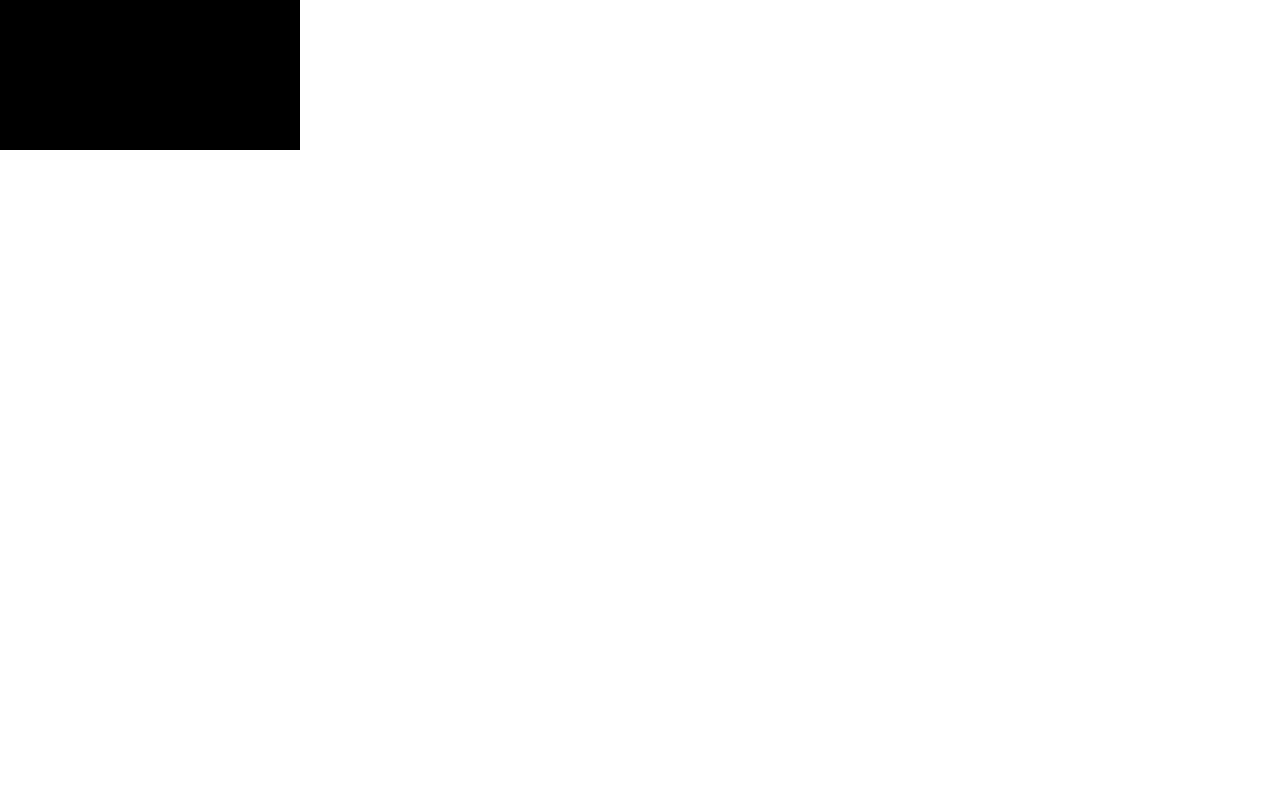
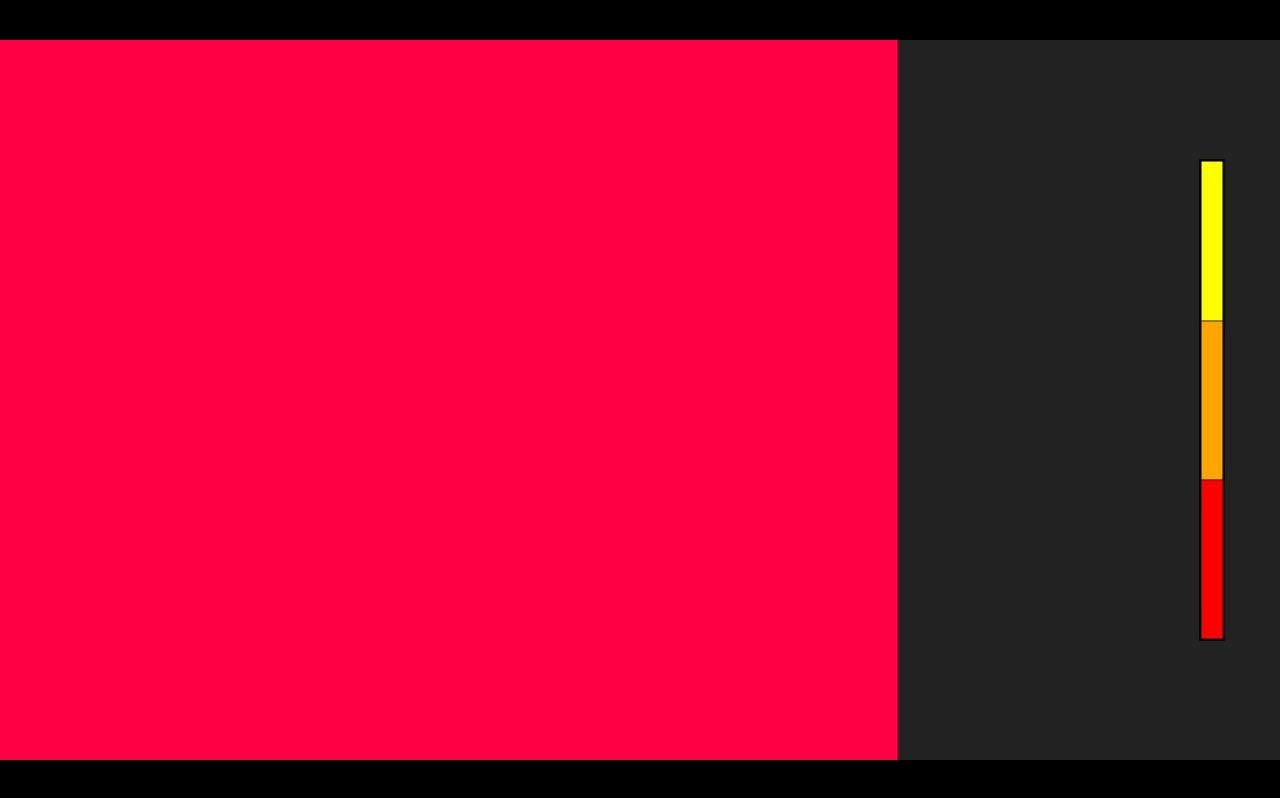
Before and after one commit to Musiquammation/JumpyJump, a website: page index.html in a window 1280 px wide. Drawn offline with Linux system fonts and the light colour scheme.

Commit message:
Use ./public/bundle.js in index.html

```diff
--- a/index.html
+++ b/index.html
@@ -21,6 +21,6 @@
   </head>
   <body>
     <canvas id="gameCanvas"></canvas>
-    <script type="module" src="./dist/main.js"></script>
+    <script src="./public/bundle.js"></script>
   </body>
 </html>
```
